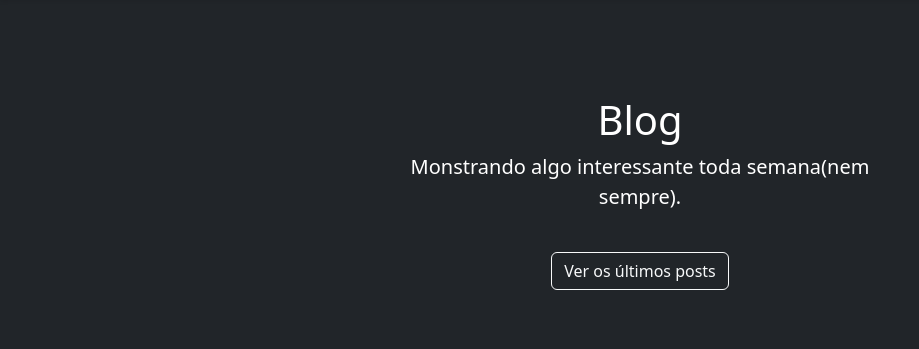
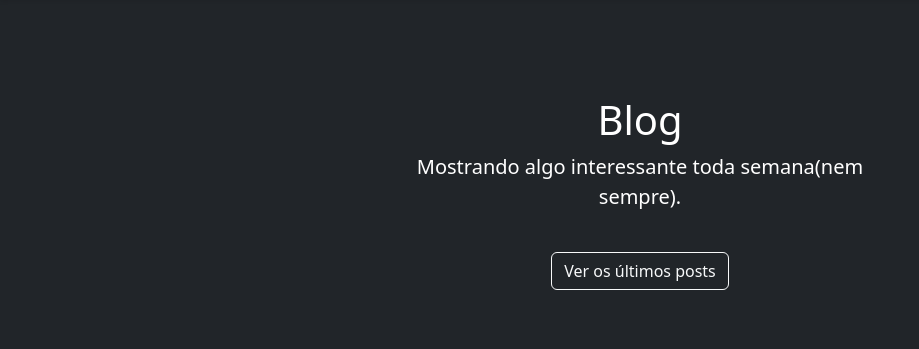
Before and after one commit to BrunoVieiraBarbosa/Blog-Django, a Django app: page / in a window 1280 px wide. Shown: the part 56-405 px from the top of the page, without its empty margins (0-919 px from the left). Run offline with Django 4.2, Linux system fonts and the light colour scheme; data that the repository does not hold is empty.

Commit message:
Update landing.html
Corrigindo erro de gramática

```diff
--- a/core/templates/posts/landing.html
+++ b/core/templates/posts/landing.html
@@ -39,7 +39,7 @@
             <div class="position-relative overflow-hidden p-3 p-md-1 m-md-1 text-center text-bg-dark">
                 <div class="col-md-5 p-lg-4 mx-auto my-5">
                     <h1>Blog</h1>
-                    <p class="lead">Monstrando algo interessante toda semana(nem sempre).</p>
+                    <p class="lead">Mostrando algo interessante toda semana(nem sempre).</p>
                     <a href="{% url 'core:new-index' %}">
                         <button class="btn btn-outline-light mt-4" type="button">
                             Ver os últimos posts
```
